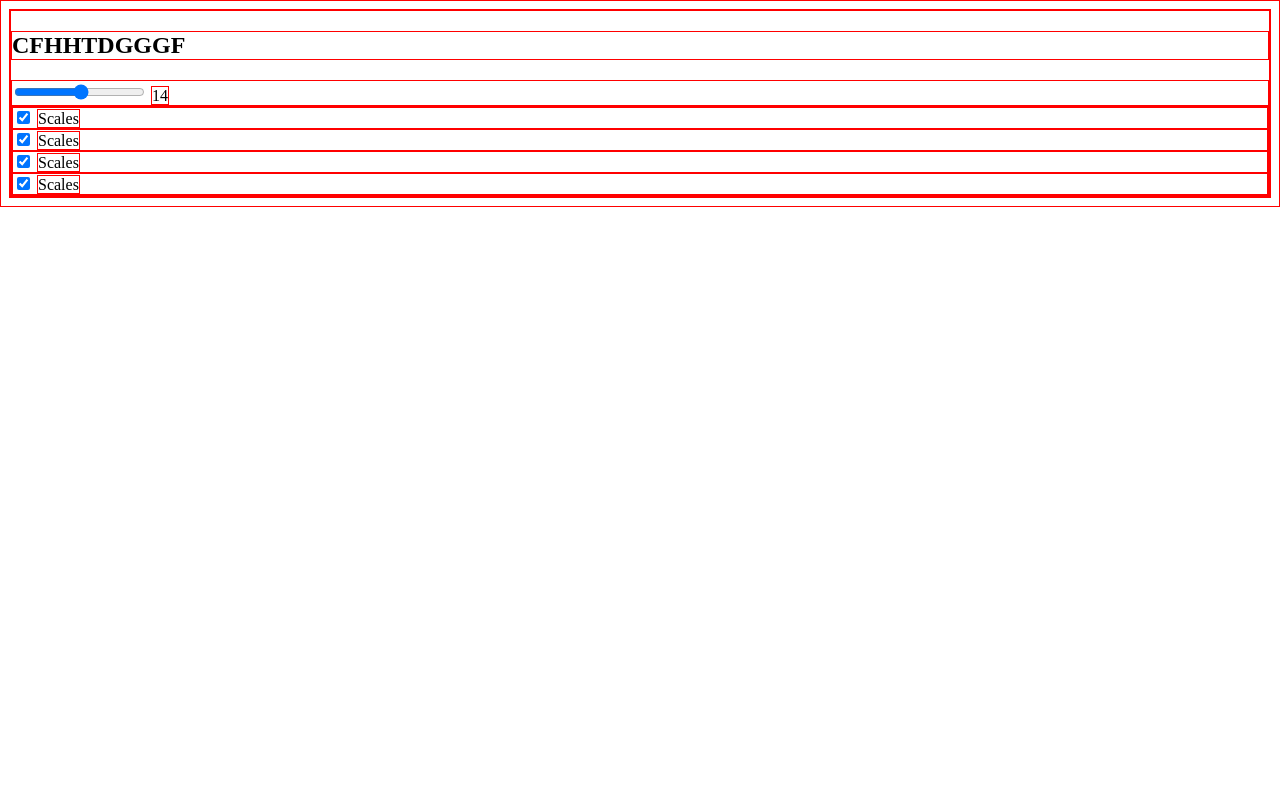
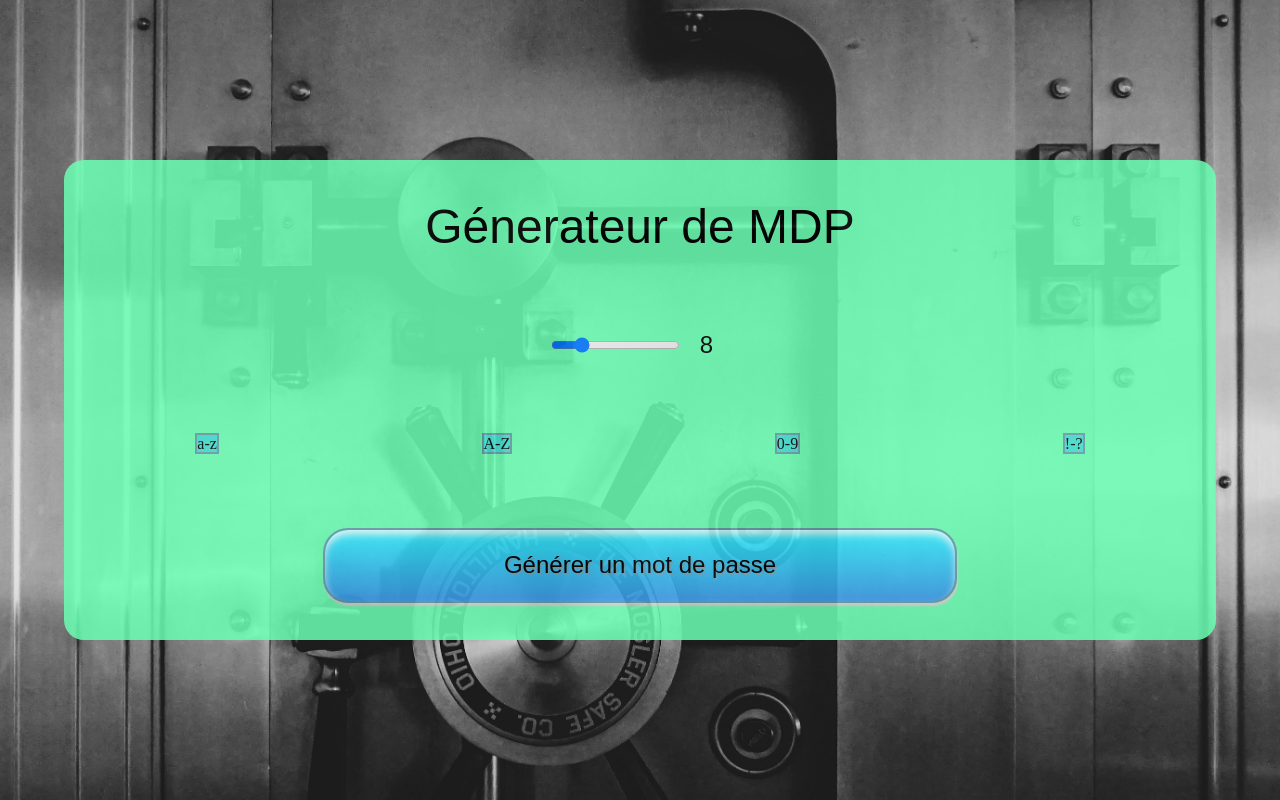
Before and after one commit to DevWeb13/passwordGenerator, a plain HTML site: page index.html in a window 1280 px wide. Drawn offline with Linux system fonts and the light colour scheme.

Commit message:
projet terminé

```diff
--- a/index.html
+++ b/index.html
@@ -9,35 +9,56 @@
   </head>
   <body>
     <div id="container">
-      <h2>CFHHTDGGGF</h2>
-      <div>
+      <input
+        type="text"
+        id="password-output"
+        value="Génerateur de MDP"
+        readonly
+      />
+      <div id="range-container">
         <input
           type="range"
-          id="volume"
+          id="charactersNumber"
           name="charactersNumber"
-          min="1"
-          max="32"
+          min="4"
+          max="24"
+          value="8"
+          oninput="document.getElementById('displayCharactersNumber').value=this.value"
         />
-        <label for="charactersNumber">14</label>
+        <input type="text" id="displayCharactersNumber" value="8" readonly />
       </div>
+
       <div id="characters">
         <div>
-          <input type="checkbox" id="scales" name="scales" checked />
-          <label for="scales">Scales</label>
+          <input
+            type="checkbox"
+            id="lowerCaseLetters"
+            name="lowerCaseLetters"
+          />
+          <label for="lowerCaseLetters">a-z</label>
         </div>
         <div>
-          <input type="checkbox" id="scales" name="scales" checked />
-          <label for="scales">Scales</label>
+          <input
+            type="checkbox"
+            id="upperCaseLetters"
+            name="upperCaseLetters"
+          />
+          <label for="upperCaseLetters">A-Z</label>
         </div>
         <div>
-          <input type="checkbox" id="scales" name="scales" checked />
-          <label for="scales">Scales</label>
+          <input type="checkbox" id="numbers" name="numbers" />
+          <label for="numbers">0-9</label>
         </div>
         <div>
-          <input type="checkbox" id="scales" name="scales" checked />
-          <label for="scales">Scales</label>
+          <input
+            type="checkbox"
+            id="specialCharacters"
+            name="specialCharacters"
+          />
+          <label for="specialCharacters">!-?</label>
         </div>
       </div>
+      <button id="submit" type="button">Générer un mot de passe</button>
     </div>
     <script src="main.js"></script>
   </body>
--- a/style.css
+++ b/style.css
@@ -1,3 +1,137 @@
 * {
-  border: 1px solid red;
+  /* border: 1px solid red; */
 }
+
+body {
+  background: url("./images/jason-dent-3wPJxh-piRw-unsplash.jpg") center/cover
+    no-repeat;
+  height: 100vh;
+  overflow: hidden;
+  margin: 0;
+  display: flex;
+  align-items: center;
+  justify-content: center;
+}
+
+#container {
+  height: 60%;
+  width: 90%;
+  background: rgb(107 255 179);
+  border-radius: 20px;
+  display: flex;
+  align-items: center;
+  justify-content: space-around;
+  flex-direction: column;
+  opacity: 0.85;
+}
+
+#range-container {
+  display: flex;
+  align-items: center;
+  justify-content: center;
+}
+
+#displayCharactersNumber {
+  font-size: 1.5rem;
+  width: 10%;
+}
+
+input[type="text"] {
+  font-size: 3rem;
+  margin: 0;
+  text-align: center;
+  background-color: transparent;
+  border: none;
+}
+input[type="text"]:focus-visible {
+  display: none;
+}
+
+#characters {
+  display: flex;
+  width: 100%;
+  justify-content: space-around;
+}
+
+input[type="checkbox"] {
+  display: none;
+}
+
+input[type="checkbox"]:checked + label {
+  transform: scale(1.3);
+  filter: brightness(150%);
+}
+
+label {
+  user-select: none;
+  height: 500px;
+  border-color: #659dab;
+  border-width: 2px;
+  border-style: solid;
+  background-color: turquoise;
+}
+#submit {
+  text-decoration: none;
+  font-family: Arial;
+  box-shadow: inset #ffffff 0px 5px 8px -1px, #d6d6d6 1px 3px 2px;
+  o-box-shadow: inset #ffffff 0px 5px 8px -1px, #d6d6d6 1px 3px 2px;
+  -moz-box-shadow: inset #ffffff 0px 5px 8px -1px, #d6d6d6 1px 3px 2px;
+  -webkit-box-shadow: inset #ffffff 0px 5px 8px -1px, #d6d6d6 1px 3px 2px;
+
+  background: -o-linear-gradient(90deg, #2ef1ff, #3b9ceb);
+  background: -moz-linear-gradient(center top, #2ef1ff 5%, #3b9ceb 100%);
+  background: -webkit-gradient(
+    linear,
+    left top,
+    left bottom,
+    color-stop(0.05, #2ef1ff),
+    color-stop(1, #3b9ceb)
+  );
+  filter: progid:DXImageTransform.Microsoft.gradient(startColorstr='#2ef1ff', endColorstr='#3b9ceb');
+  background: -webkit-linear-gradient(#2ef1ff, #3b9ceb);
+  background: -ms-linear-gradient(#2ef1ff, #3b9ceb);
+  background: linear-gradient(#2ef1ff, #3b9ceb);
+  text-indent: 0px;
+  /* line-height: 30px; */
+  -moz-border-radius: 25px;
+  -webkit-border-radius: 25px;
+  border-radius: 25px;
+  text-align: center;
+  vertical-align: middle;
+  display: inline-block;
+  font-size: 150%;
+  color: black;
+  width: 55%;
+  height: 75px;
+  /* padding: 13px; */
+  text-shadow: #6daac2 2px 2px 0px;
+  border-color: #659dab;
+  border-width: 2px;
+  border-style: solid;
+}
+
+#submit:active {
+  box-shadow: inset #ffffff 0px 5px 8px -1px, #d6d6d6 1px 0 2px;
+  o-box-shadow: inset #ffffff 0px 5px 8px -1px, #d6d6d6 1px 0 2px;
+  -moz-box-shadow: inset #ffffff 0px 5px 8px -1px, #d6d6d6 1px 0 2px;
+  -webkit-box-shadow: inset #ffffff 0px 5px 8px -1px, #d6d6d6 1px 0 2px;
+  position: relative;
+  top: 3px;
+}
+
+#submit:hover {
+  background: #3b9ceb;
+  background: -o-linear-gradient(90deg, #3b9ceb, #2ef1ff);
+  background: -moz-linear-gradient(center top, #3b9ceb 5%, #2ef1ff 100%);
+  background: -webkit-gradient(
+    linear,
+    left top,
+    left bottom,
+    color-stop(0.05, #3b9ceb),
+    color-stop(1, #2ef1ff)
+  );
+  filter: progid:DXImageTransform.Microsoft.gradient(startColorstr='#3b9ceb', endColorstr='#2ef1ff');
+  background: -webkit-linear-gradient(#3b9ceb, #2ef1ff);
+  background: -ms-linear-gradient(#3b9ceb, #2ef1ff);
+  background: linear-gradient(#3b9ceb, #2ef1ff);
+}
```
Also changed, not shown: images/jason-dent-3wPJxh-piRw-unsplash.jpg (added).
